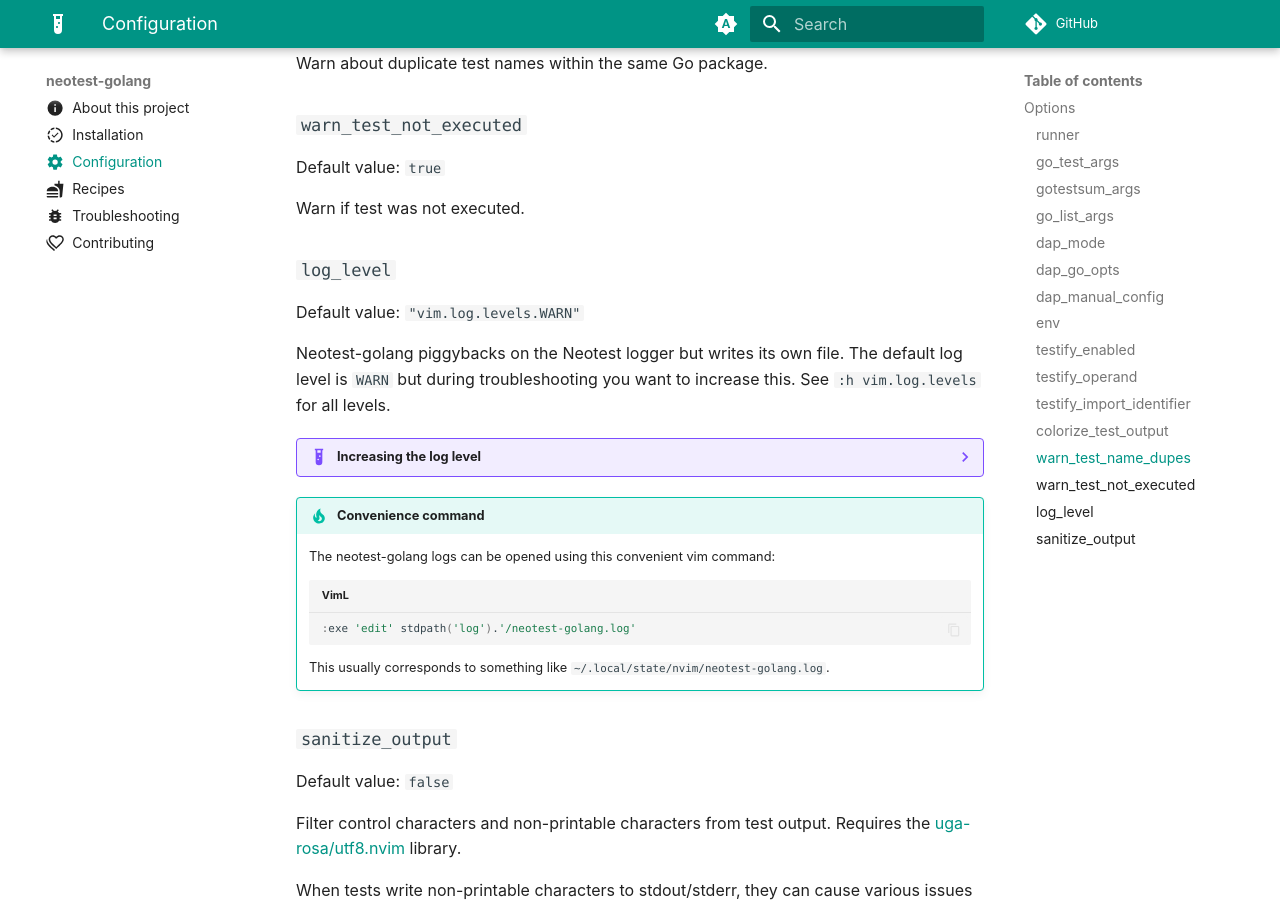
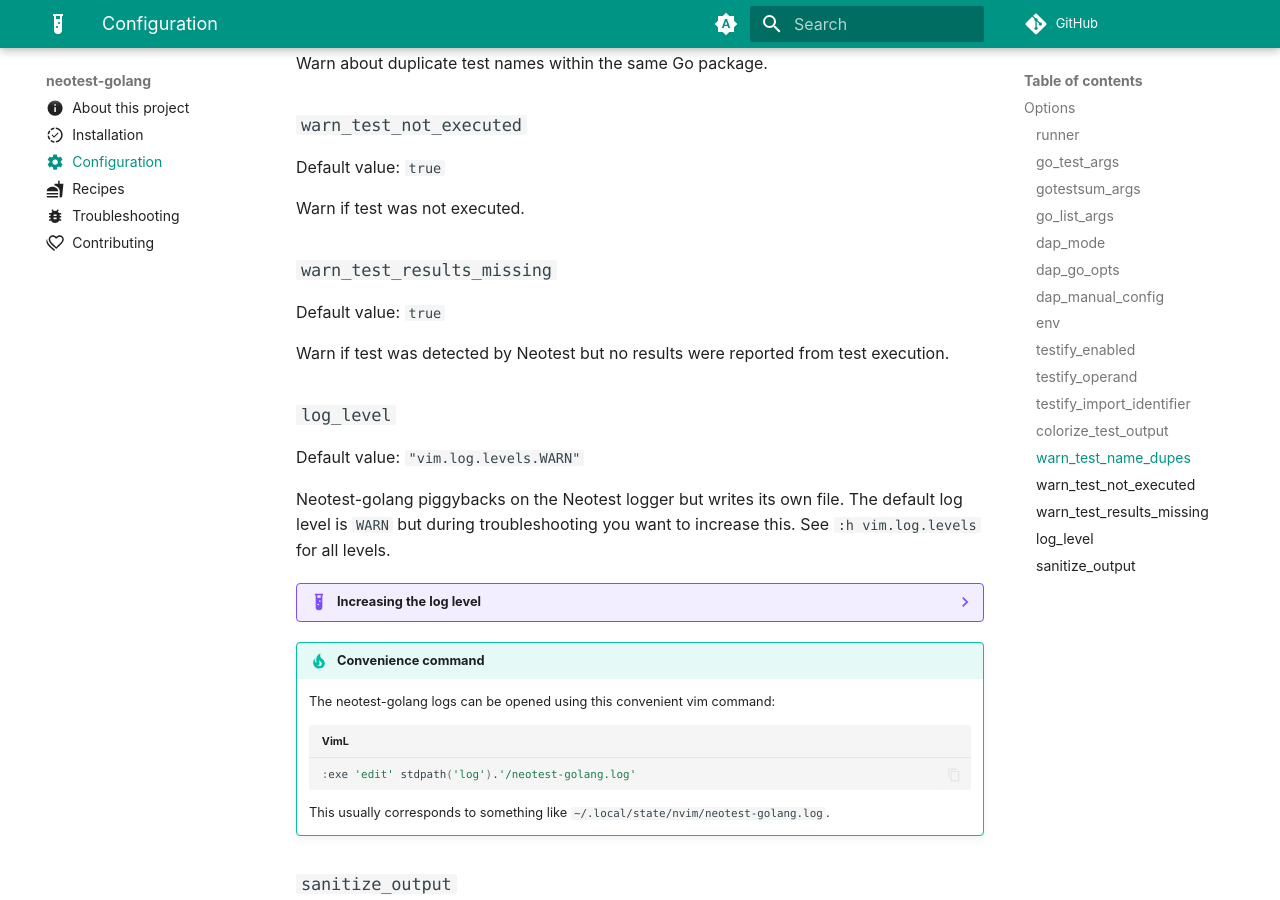
Before and after one commit to fredrikaverpil/neotest-golang, an MkDocs documentation site: the page built from docs/config.md, in a window 1280 px wide and 900 px high, scrolled down 4103 px. Built offline with MkDocs 1.6.1 and Material for MkDocs 9.7.7, drawn with Linux system fonts in a browser that asks for light colours; comment, search, counter and statistics services are not loaded.

Commit message:
feat: warn_test_results_missing

```diff
--- a/docs/config.md
+++ b/docs/config.md
@@ -249,6 +249,13 @@ Default value: `true`
 
 Warn if test was not executed.
 
+### `warn_test_results_missing`
+
+Default value: `true`
+
+Warn if test was detected by Neotest but no results were reported from test
+execution.
+
 ### `log_level`
 
 Default value: `"vim.log.levels.WARN"`
```
Also changed, not shown: 3 other files.
